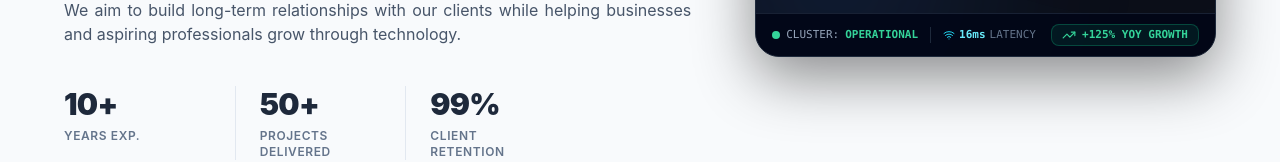
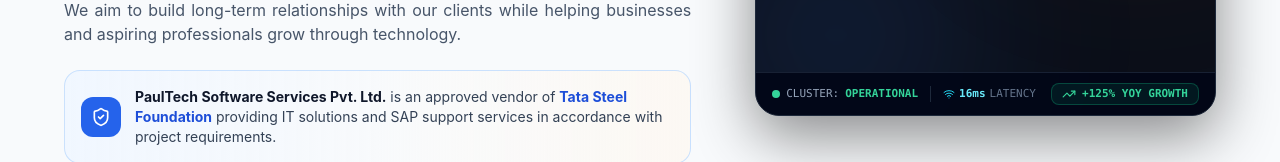
Before and after one commit to supportpaultech-hub/paultech, a React (Vite) app in the folder frontend/: page /about in a window 1280 px wide. Shown: the part 790-952 px from the top of the page. Built offline with nearby package versions, Linux system fonts and the light colour scheme; no server answers.

Commit message:
Highlight Tata Steel Foundation approved vendor credential in About Our Story, Developer Terminal telemetry, and Clients page

```diff
--- a/frontend/src/components/AboutTechTerminal.jsx
+++ b/frontend/src/components/AboutTechTerminal.jsx
@@ -67,6 +67,7 @@
     json: [
       { type: 'raw', text: '{' },
       { type: 'json-prop', key: '"organization"', val: '"PaulTech Software Services Pvt Ltd"' },
+      { type: 'json-prop', key: '"vendorStatus"', val: '"Approved Vendor (Tata Steel Foundation)"' },
       { type: 'json-prop', key: '"clusterStatus"', val: '"HEALTHY_OPTIMAL"' },
       { type: 'json-dynamic', key: '"activeConnections"', val: liveConnections.toLocaleString() },
       { type: 'json-dynamic', key: '"averageLatency"', val: `"${livePing}ms"` },
--- a/frontend/src/pages/About.jsx
+++ b/frontend/src/pages/About.jsx
@@ -1,5 +1,6 @@
 import React, { useEffect } from 'react';
 import { Link } from 'react-router-dom';
+import { ShieldCheck } from 'lucide-react';
 import AboutTechTerminal from '../components/AboutTechTerminal';
 
 const About = () => {
@@ -51,6 +52,17 @@
                 At <strong className="font-bold text-slate-900">PaulTech</strong>, we believe in quality work, transparency, and customer satisfaction. We aim to build long-term relationships with our clients while helping businesses and aspiring professionals grow through technology.
               </p>
             </div>
+
+            {/* Enterprise Approved Vendor Credential Callout */}
+            <div className="mb-5 sm:mb-6 p-3 sm:p-4 rounded-xl sm:rounded-2xl bg-gradient-to-r from-blue-50/90 via-slate-50 to-orange-50/60 border border-blue-200/80 shadow-xs flex items-center gap-3 sm:gap-3.5">
+              <div className="w-9 h-9 sm:w-10 sm:h-10 rounded-xl bg-blue-600 text-white flex items-center justify-center shrink-0 shadow-xs">
+                <ShieldCheck className="w-5 h-5 text-white" />
+              </div>
+              <p className="text-xs sm:text-sm text-slate-700 leading-relaxed font-normal">
+                <strong className="font-bold text-slate-900">PaulTech Software Services Pvt. Ltd.</strong> is an approved vendor of <strong className="font-bold text-blue-700">Tata Steel Foundation</strong> providing IT solutions and SAP support services in accordance with project requirements.
+              </p>
+            </div>
+
             <div className="grid grid-cols-3 divide-x divide-slate-200 pt-3 sm:pt-4 max-w-lg">
               <div className="pr-3 sm:pr-6 text-left">
                 <h3 className="text-xl sm:text-3xl font-black text-slate-800 tracking-tight leading-none">10+</h3>
--- a/frontend/src/pages/Clients.jsx
+++ b/frontend/src/pages/Clients.jsx
@@ -10,7 +10,7 @@
     { name: "TCS", industry: "IT Services", img: "/tcs-logo.png", desc: "Vendor management systems and secure API gateways." },
     { name: "Amrit Packers and Movers", industry: "Logistics & Supply Chain", img: "/amrit-packers-logo.jpg", desc: "Digital booking management, fleet tracking solutions, and web portal development." },
     { name: "Madadsathi", industry: "Emergency QR Platform", img: "/madadsathi-logo.jpg", desc: "Smart Emergency QR platform, instant alert dispatch system, and public safety infrastructure." },
-    { name: "Tata Steel Foundation", industry: "Non-Profit", img: "/tsf-logo.png", desc: "Data analytics dashboards and reporting portals." },
+    { name: "Tata Steel Foundation", industry: "Non-Profit / CSR", img: "/tsf-logo.png", desc: "PaulTech Software Services Pvt. Ltd. is an approved vendor of Tata Steel Foundation providing IT solutions and SAP support services in accordance with project requirements." },
     { name: "Suncraft Energy", industry: "Renewable", img: "/suncraft-logo.jpg", desc: "IoT monitoring platform and mobile apps." },
     { name: "EduSmart Academy", industry: "Education Technology", img: "https://images.unsplash.com/photo-1541339907198-e08756dedf3f?auto=format&fit=crop&w=200&q=80", desc: "E-learning platform with seamless video streaming." },
     { name: "TechVision India", industry: "Software", img: "https://images.unsplash.com/photo-1560179707-f14e90ef3623?auto=format&fit=crop&w=200&q=80", desc: "B2B SaaS product design and architecture." }
```
